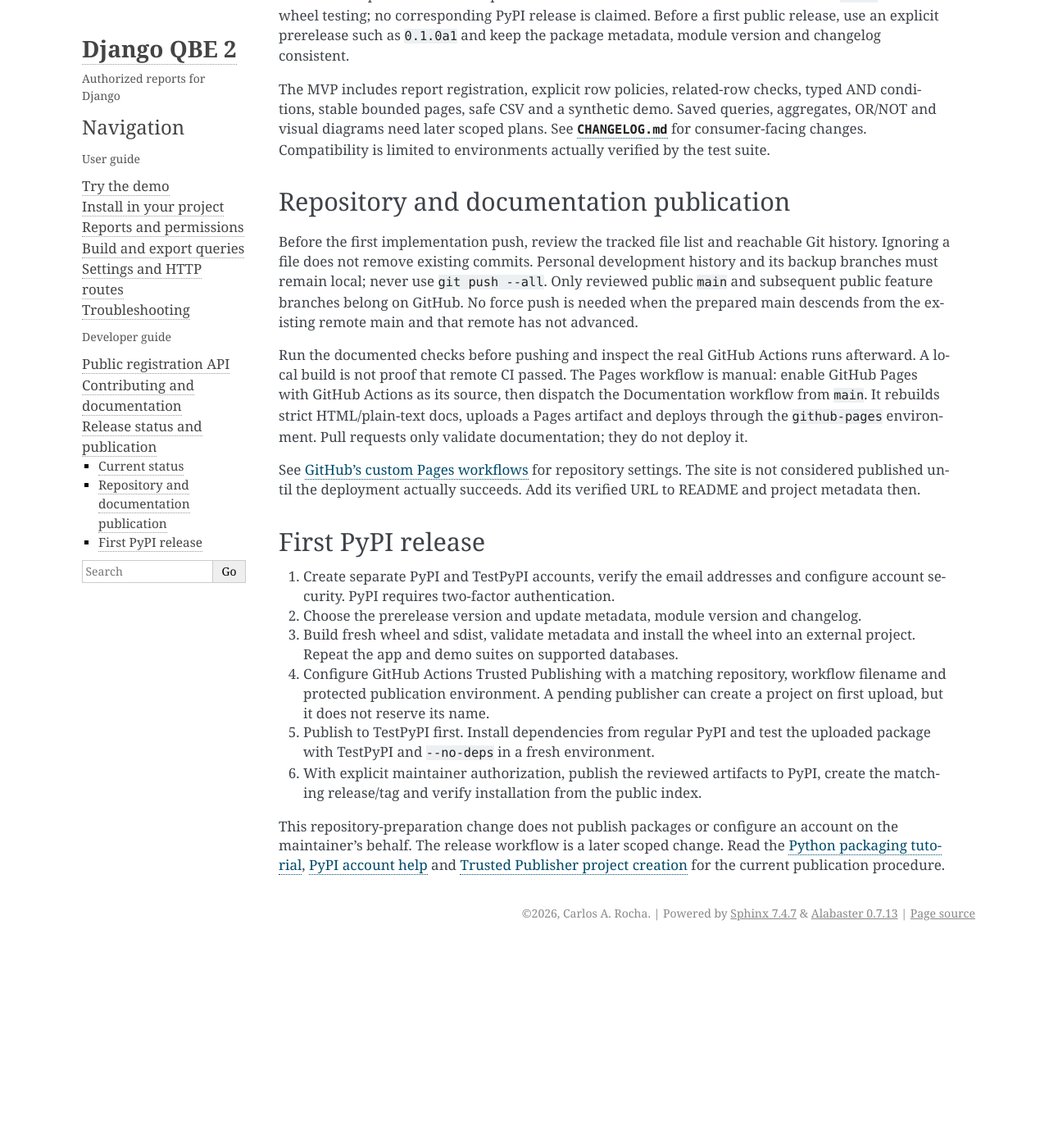
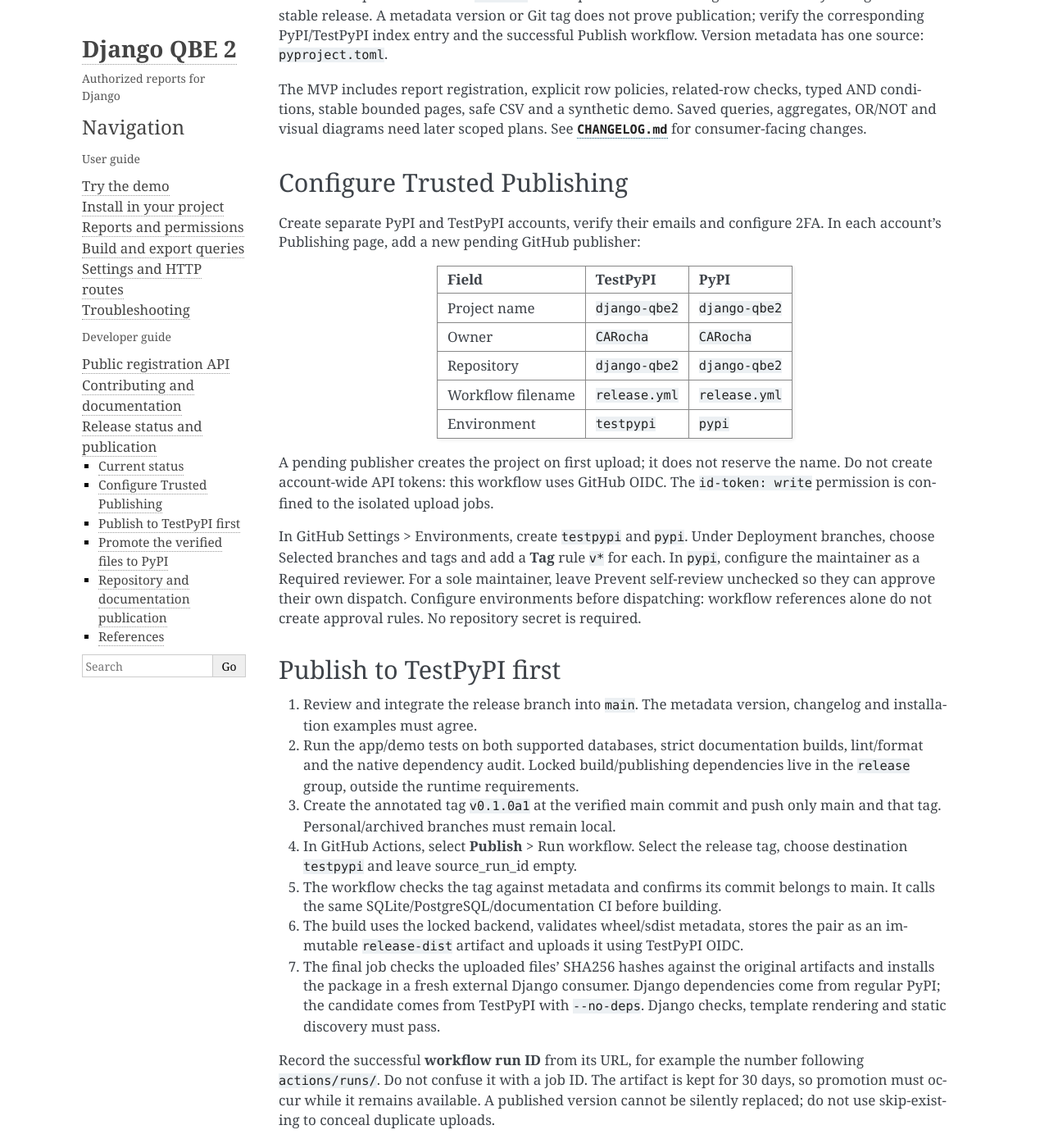
Before and after one commit to CARocha/django-qbe2, a Sphinx documentation site: the page built from docs/source/releases.rst, in a window 1280 px wide and 1400 px high, scrolled down 194 px. Shown: the whole window at 82% size. Built offline with Sphinx 7.4.7, drawn with Linux system fonts in a browser that asks for light colours; before the commit the page ends 1347 px from its top, so only the background shows below that; some of the changed text lies outside the part shown.

Commit message:
feat: prepare alpha release with verified TestPyPI artifact promotion

```diff
--- a/CHANGELOG.md
+++ b/CHANGELOG.md
@@ -1,6 +1,6 @@
 # Changelog
 
-## Unreleased
+## 0.1.0a1 — release candidate
 
 ### Added
 
@@ -17,5 +17,5 @@
 - Synthetic customer/order demo and idempotent seed command.
 - Unit/integration tests, PostgreSQL/SQLite CI and external wheel installation checks.
 
-This is the experimental implementation intended for the first 0.1.0 release.
-No release has been published yet.
+This is the initial experimental alpha candidate. Availability is confirmed by
+the successful publication workflow and the corresponding index entry.
--- a/docs/source/index.rst
+++ b/docs/source/index.rst
@@ -7,9 +7,9 @@
 
 .. warning::
 
-   This is an experimental, unreleased implementation. It has not been published
-   to PyPI. Use the checkout or a locally built wheel. The public configuration
-   API may change before a stable release.
+   This is an experimental alpha. Check PyPI for the ``0.1.0a1`` candidate's
+   availability, or use the checkout/a locally built wheel. The public
+   configuration API may change before a stable release.
 
 Start with :doc:`quickstart` to try the synthetic demo, or :doc:`installation` to
 add the app to an existing project. Read :doc:`reports` before exposing real data:
--- a/docs/source/installation.rst
+++ b/docs/source/installation.rst
@@ -12,7 +12,9 @@
 Build and install a wheel
 -------------------------
 
-The package is not on PyPI yet. From the source checkout, build a wheel:
+The first alpha candidate is ``0.1.0a1``. Check its availability on PyPI before
+using ``python -m pip install django-qbe2==0.1.0a1``. From the source checkout,
+you can always build and install a local wheel:
 
 .. code-block:: console
 
@@ -22,7 +24,7 @@
 
 .. code-block:: console
 
-   python -m pip install /absolute/path/to/django-qbe2/dist/django_qbe2-0.1.0-py3-none-any.whl
+   python -m pip install /absolute/path/to/django-qbe2/dist/django_qbe2-0.1.0a1-py3-none-any.whl
 
 The distribution name is ``django-qbe2``; the import and app name is
 ``django_qbe2``. The wheel contains namespaced templates and static assets. It
--- a/docs/source/quickstart.rst
+++ b/docs/source/quickstart.rst
@@ -28,9 +28,7 @@
 
 .. note::
 
-   These instructions apply to a checkout containing the initial implementation.
-   The repository must receive its first implementation push before the clone
-   command provides that code. The demo server and its SQLite database are for
+   The demo server and its SQLite database are for
    local development; retain your host project's normal production settings.
 
 Build a report
--- a/docs/source/releases.rst
+++ b/docs/source/releases.rst
@@ -4,61 +4,121 @@
 Current status
 --------------
 
-The initial implementation is experimental and unreleased. The metadata version
-is ``0.1.0`` for local wheel testing; no corresponding PyPI release is claimed.
-Before a first public release, use an explicit prerelease such as ``0.1.0a1`` and
-keep the package metadata, module version and changelog consistent.
+The initial alpha candidate is ``0.1.0a1``. It is experimental: its configuration
+API may change before a stable release. A metadata version or Git tag does not
+prove publication; verify the corresponding PyPI/TestPyPI index entry and the
+successful Publish workflow. Version metadata has one source: ``pyproject.toml``.
 
 The MVP includes report registration, explicit row policies, related-row checks,
 typed AND conditions, stable bounded pages, safe CSV and a synthetic demo.
 Saved queries, aggregates, OR/NOT and visual diagrams need later scoped plans.
-See :download:`CHANGELOG.md <../../CHANGELOG.md>`
-for consumer-facing changes. Compatibility is limited to environments actually
-verified by the test suite.
+See :download:`CHANGELOG.md <../../CHANGELOG.md>` for consumer-facing changes.
+
+Configure Trusted Publishing
+----------------------------
+
+Create separate PyPI and TestPyPI accounts, verify their emails and configure 2FA.
+In each account's Publishing page, add a new pending GitHub publisher:
+
+.. list-table::
+   :header-rows: 1
+
+   * - Field
+     - TestPyPI
+     - PyPI
+   * - Project name
+     - ``django-qbe2``
+     - ``django-qbe2``
+   * - Owner
+     - ``CARocha``
+     - ``CARocha``
+   * - Repository
+     - ``django-qbe2``
+     - ``django-qbe2``
+   * - Workflow filename
+     - ``release.yml``
+     - ``release.yml``
+   * - Environment
+     - ``testpypi``
+     - ``pypi``
+
+A pending publisher creates the project on first upload; it does not reserve the
+name. Do not create account-wide API tokens: this workflow uses GitHub OIDC.
+The ``id-token: write`` permission is confined to the isolated upload jobs.
+
+In GitHub Settings > Environments, create ``testpypi`` and ``pypi``. Under
+Deployment branches, choose Selected branches and tags and add a **Tag** rule
+``v*`` for each. In ``pypi``, configure the maintainer as a Required reviewer.
+For a sole maintainer, leave Prevent self-review unchecked so they can approve
+their own dispatch. Configure environments before dispatching: workflow references
+alone do not create approval rules. No repository secret is required.
+
+Publish to TestPyPI first
+-------------------------
+
+#. Review and integrate the release branch into ``main``. The metadata version,
+   changelog and installation examples must agree.
+#. Run the app/demo tests on both supported databases, strict documentation builds,
+   lint/format and the native dependency audit. Locked build/publishing dependencies
+   live in the ``release`` group, outside the runtime requirements.
+#. Create the annotated tag ``v0.1.0a1`` at the verified main commit and push only
+   main and that tag. Personal/archived branches must remain local.
+#. In GitHub Actions, select **Publish** > Run workflow. Select the release tag,
+   choose destination ``testpypi`` and leave source_run_id empty.
+#. The workflow checks the tag against metadata and confirms its commit belongs
+   to main. It calls the same SQLite/PostgreSQL/documentation CI before building.
+#. The build uses the locked backend, validates wheel/sdist metadata, stores the
+   pair as an immutable ``release-dist`` artifact and uploads it using TestPyPI OIDC.
+#. The final job checks the uploaded files' SHA256 hashes against the original
+   artifacts and installs the package in a fresh external Django consumer. Django
+   dependencies come from regular PyPI; the candidate comes from TestPyPI with
+   ``--no-deps``. Django checks, template rendering and static discovery must pass.
+
+Record the successful **workflow run ID** from its URL, for example the number
+following ``actions/runs/``. Do not confuse it with a job ID. The artifact is kept
+for 30 days, so promotion must occur while it remains available. A published version
+cannot be silently replaced; do not use skip-existing to conceal duplicate uploads.
+
+Promote the verified files to PyPI
+----------------------------------
+
+#. Dispatch **Publish** again from the **same release tag**, choose destination
+   ``pypi`` and supply the successful TestPyPI workflow run ID.
+#. Preflight rejects a different commit, workflow, failed run or missing successful
+   TestPyPI installation check. The app/demo/documentation CI runs again.
+#. Promotion downloads that run's original wheel and sdist without rebuilding.
+   Their bytes must still match TestPyPI's published hashes. Metadata is rechecked.
+#. Approve the waiting ``pypi`` environment deployment. The isolated upload job
+   publishes those exact files using PyPI Trusted Publishing.
+#. The last job checks PyPI's hashes and performs a new external consumer install.
+   Confirm the public project/version page before announcing availability.
+
+If a post-upload verification fails, inspect the error and repair the release
+process; the uploaded version still exists. Use a new version for code changes.
+TestPyPI is temporary test infrastructure, not a permanent release archive.
 
 Repository and documentation publication
 ----------------------------------------
 
-Before the first implementation push, review the tracked file list and reachable
-Git history. Ignoring a file does not remove existing commits. Personal development
-history and its backup branches must remain local; never use ``git push --all``.
-Only reviewed public ``main`` and subsequent public feature branches belong on
-GitHub. No force push is needed when the prepared main descends from the existing
-remote main and that remote has not advanced.
+Review tracked files and reachable history before pushing. Ignoring a file does
+not remove existing commits. Publish only clean main and public feature branches;
+never push all local branches or force-push shared history.
 
-Run the documented checks before pushing and inspect the real GitHub Actions runs
-afterward. A local build is not proof that remote CI passed. The Pages workflow is
-manual: enable GitHub Pages with GitHub Actions as its source, then dispatch the
-Documentation workflow from ``main``. It rebuilds strict HTML/plain-text docs,
-uploads a Pages artifact and deploys through the ``github-pages`` environment.
-Pull requests only validate documentation; they do not deploy it.
+The separate Documentation workflow publishes Sphinx HTML/text to GitHub Pages
+only when manually dispatched from main. Enable GitHub Pages with GitHub Actions
+as its source first. Pull requests validate documentation without deploying.
+Add the verified site URL to README/project metadata after deployment succeeds.
 
-See `GitHub's custom Pages workflows
-<https://docs.github.com/en/pages/getting-started-with-github-pages/using-custom-workflows-with-github-pages>`_
-for repository settings. The site is not considered published until the deployment
-actually succeeds. Add its verified URL to README and project metadata then.
+References
+----------
 
-First PyPI release
-------------------
-
-#. Create separate PyPI and TestPyPI accounts, verify the email addresses and
-   configure account security. PyPI requires two-factor authentication.
-#. Choose the prerelease version and update metadata, module version and changelog.
-#. Build fresh wheel and sdist, validate metadata and install the wheel into an
-   external project. Repeat the app and demo suites on supported databases.
-#. Configure GitHub Actions Trusted Publishing with a matching repository,
-   workflow filename and protected publication environment. A pending publisher
-   can create a project on first upload, but it does not reserve its name.
-#. Publish to TestPyPI first. Install dependencies from regular PyPI and test the
-   uploaded package with TestPyPI and ``--no-deps`` in a fresh environment.
-#. With explicit maintainer authorization, publish the reviewed artifacts to PyPI,
-   create the matching release/tag and verify installation from the public index.
-
-This repository-preparation change does not publish packages or configure an
-account on the maintainer's behalf. The release workflow is a later scoped change.
-Read the `Python packaging tutorial
-<https://packaging.python.org/en/latest/tutorials/packaging-projects/>`_,
-`PyPI account help <https://pypi.org/help/>`_ and
-`Trusted Publisher project creation
-<https://docs.pypi.org/trusted-publishers/creating-a-project-through-oidc/>`_
-for the current publication procedure.
+- `PyPI Trusted Publisher setup
+  <https://docs.pypi.org/trusted-publishers/creating-a-project-through-oidc/>`_
+- `Publishing with OIDC
+  <https://docs.pypi.org/trusted-publishers/using-a-publisher/>`_
+- `Python packaging tutorial
+  <https://packaging.python.org/en/latest/tutorials/packaging-projects/>`_
+- `GitHub deployment environments
+  <https://docs.github.com/en/actions/how-tos/deploy/configure-and-manage-deployments/manage-environments>`_
+- `GitHub Pages workflows
+  <https://docs.github.com/en/pages/getting-started-with-github-pages/using-custom-workflows-with-github-pages>`_
--- /dev/null
+++ b/scripts/__init__.py
@@ -0,0 +1 @@
+"""Maintainer tooling, excluded from the distributable app."""
```
Also changed, not shown: AGENTS.md (+11 -1 lines), README.md (+8 -7 lines), pyproject.toml (+8 -1 lines), 6 other files.
